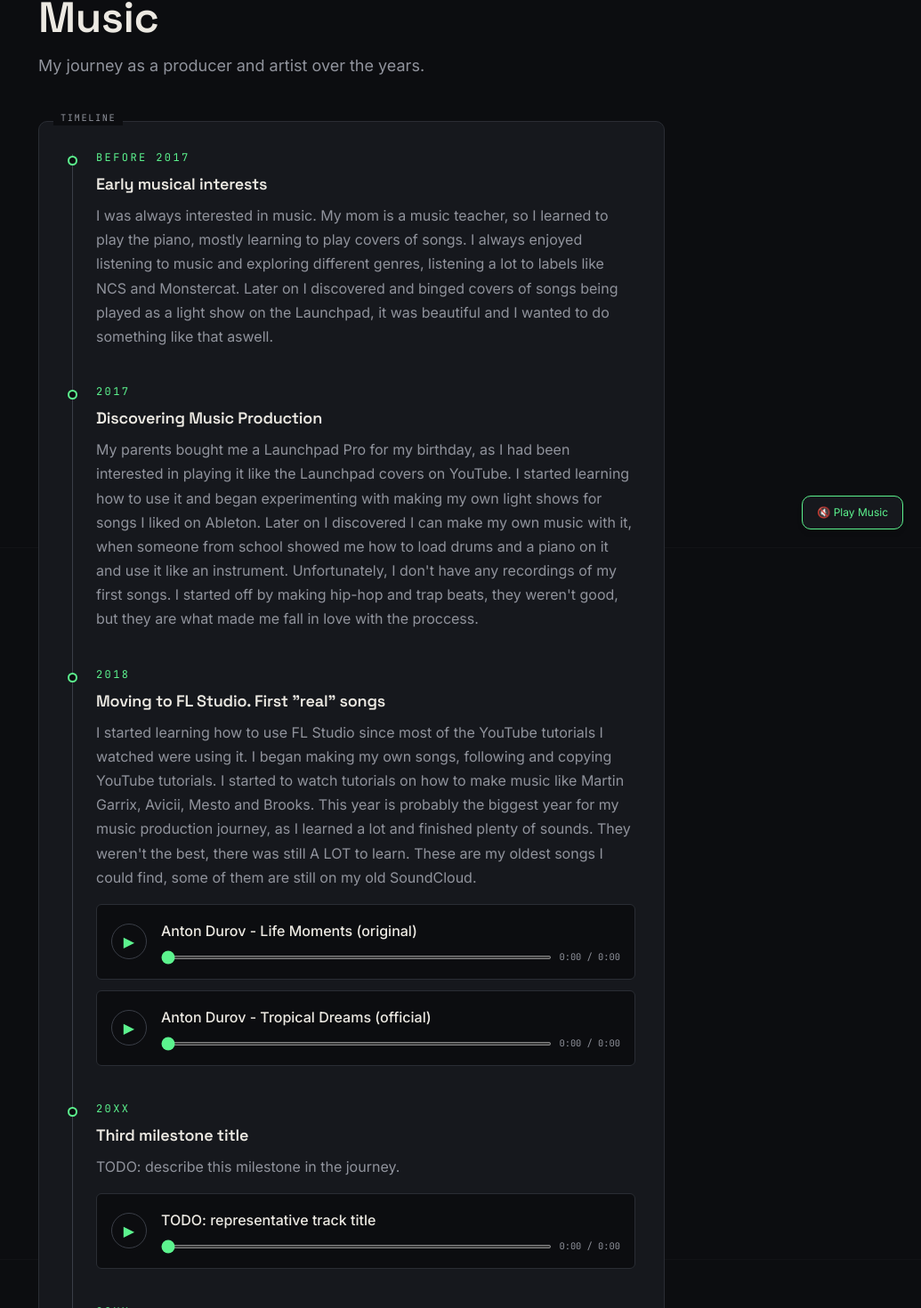
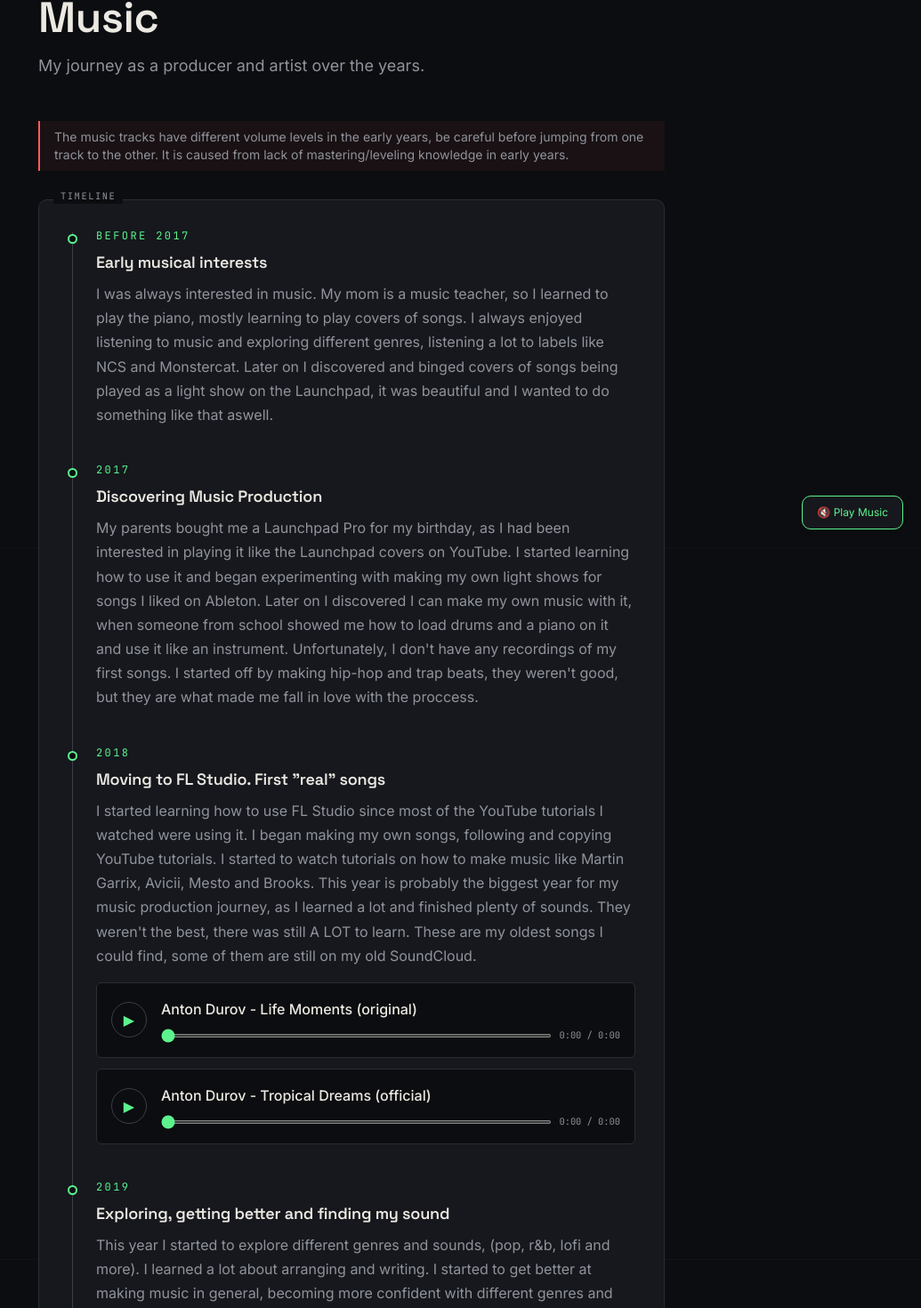
Before and after one commit to antondurov/portfolio-website, a React (Vite) app in the folder src/frontend/: page /music in a window 1280 px wide. Shown: the part 185-1655 px from the top of the page at 89% size, without its empty margins (245-1280 px from the left). Built offline with nearby package versions, Linux system fonts and the light colour scheme.

Commit message:
Add volume warning

```diff
--- a/src/frontend/data/musicData.ts
+++ b/src/frontend/data/musicData.ts
@@ -50,13 +50,13 @@ export const musicData = {
         ],
       },
       {
-        year: "20XX",
-        title: "Third milestone title",
-        description: "TODO: describe this milestone in the journey.",
+        year: "2019",
+        title: "Exploring, getting better and finding my sound",
+        description: "This year I started to explore different genres and sounds, (pop, r&b, lofi and more). I learned a lot about arranging and writing. I started to get better at making music in general, becoming more confident with different genres and styles. I started to experiment more and do whatever sounded good to me instead of sticking to a tutorial and copying 1-1 from it.",
         tracks: [
           {
-            title: "TODO: representative track title",
-            audioSrc: "/music/timeline/03-third-milestone.mp3",
+            title: "Cool bass housee - 2019 october",
+            audioSrc: "https://50z0bz1gzuxqlojy.public.blob.vercel-storage.com/music/Cool%20bass%20housee%20-%202019%20october-w2pYUohh3S8Nv8e9UJhJebQ5IMSxmg.wav",
           },
         ],
       },
--- a/src/frontend/index.css
+++ b/src/frontend/index.css
@@ -23,6 +23,8 @@
   --accent-dim: #0fbd63;
   --accent-2: #ff9a4d;
   --accent-2-dim: #8a5426;
+  --danger: #ff5c5c;
+  --danger-dim: #8a3232;
 
   /* Type */
   --font-display: "Space Grotesk", "Inter", system-ui, sans-serif;
@@ -47,6 +49,8 @@
   --color-accent-dim: var(--accent-dim);
   --color-accent-2: var(--accent-2);
   --color-accent-2-dim: var(--accent-2-dim);
+  --color-danger: var(--danger);
+  --color-danger-dim: var(--danger-dim);
   --font-display: var(--font-display);
   --font-body: var(--font-body);
   --font-mono: var(--font-mono);
--- a/src/frontend/pages/Music.tsx
+++ b/src/frontend/pages/Music.tsx
@@ -124,6 +124,16 @@ function AboutPanel({ about }: { about: About }) {
   );
 }
 
+function VolumeWarning() {
+  return (
+    <p className="border-l-2 border-danger bg-danger-dim/10 py-2 pl-4 text-sm text-text-muted">
+      The music tracks have different volume levels in the early years, be
+      careful before jumping from one track to the other. It is caused from
+      lack of mastering/leveling knowledge in early years.
+    </p>
+  );
+}
+
 function Music() {
   const { antvn, toja, about, timeline } = musicData;
 
@@ -134,6 +144,7 @@ function Music() {
       intro="My journey as a producer and artist over the years."
     >
       <div className="space-y-8">
+        <VolumeWarning />
         <TimelinePanel events={timeline} />
         <ProfilePanel profile={antvn} />
         <ProfilePanel profile={toja} />
```
